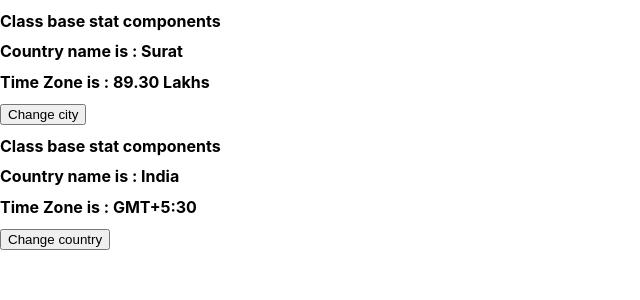
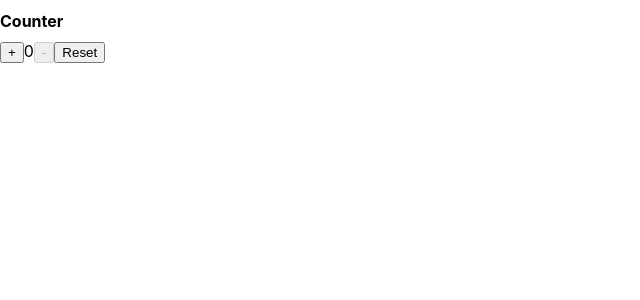
Before and after one commit to ValaBindiya/firstreact, a React (Create React App) app: page / in a window 1280 px wide. Shown: the top 300 px of the page, without its empty margins (0-640 px from the left). Built offline with nearby package versions, Linux system fonts and the light colour scheme.

Commit message:
2/3/2024_Props

```diff
--- a/src/App.js
+++ b/src/App.js
@@ -1,13 +1,20 @@
 import './App.css';
 import City from './components/City';
+import CityFun from './components/CityFun';
+import Counter from './components/Counter';
 import Country from './components/Country';
+import CountryFun from './components/CountryFun';
 
 function App() {
   return (
     <>
-      <Country />
-      <City />
-      {/* <Stat/> */}
+      {/* <Country />
+      <City /> */}
+
+      {/* <CountryFun />
+      <CityFun/> */}
+
+      <Counter/>
     </>
   );
 }
--- /dev/null
+++ b/src/components/CityFun.js
@@ -0,0 +1,23 @@
+import React, { useState } from 'react';
+
+function CityFun(props) {
+
+    const [name, setCity] = useState('Surat');
+    const [population, setPopulation] = useState('89.30 Lakhs');
+
+    const changeCity = () => {
+        setCity('Ahemdabad');
+        setPopulation('8.85 Lakhs')
+    }
+
+    return (
+        <>
+            <h2>My city name is : {name}</h2>
+            <h3>{name} population is : {population}</h3>
+
+            <button onClick={changeCity}>Change city</button>
+        </>
+    );
+}
+
+export default CityFun;
--- /dev/null
+++ b/src/components/Counter.js
@@ -0,0 +1,34 @@
+import React, { useState } from "react";
+// import React from 'react';
+
+function Counter(props) {
+
+    const [counter, setCounter] = useState(0);
+
+
+    const handleClickPlus = () => {
+        setCounter(counter + 1);
+    };
+
+    const handleClickMinus = () => {
+        setCounter(counter - 1);
+    };
+
+    const handleReset = () => {
+        setCounter(0)
+    }
+
+    return (
+
+        <>
+            <h1>Counter</h1>
+            <button onClick={handleClickPlus} disabled={counter < 5 ? false : true}> +</button>
+            {counter}
+            <button onClick={handleClickMinus} disabled={counter > 0 ? false : true}>-</button>
+
+            <button onClick={handleReset}>Reset</button>
+        </>
+    );
+};
+
+export default Counter;
--- /dev/null
+++ b/src/components/CountryFun.js
@@ -0,0 +1,25 @@
+import React, { useState } from 'react';
+
+function CountryFun(props) {
+
+    const[name, setName] = useState('India');
+    const[timeZone, setTimeZone] = useState('GMT+5:30');
+
+    const changeCountry = () => {
+        console.log("gjhjhk");
+
+        setName('USA');
+        setTimeZone('GMT-5:00')
+    }
+
+    return (
+        <div>
+            <h2>My Country name is : {name} </h2>
+            <h2>Time zone is : {timeZone} </h2>
+
+            <button onClick={changeCountry}>Change country</button>
+        </div>
+    );
+}
+
+export default CountryFun;
```
